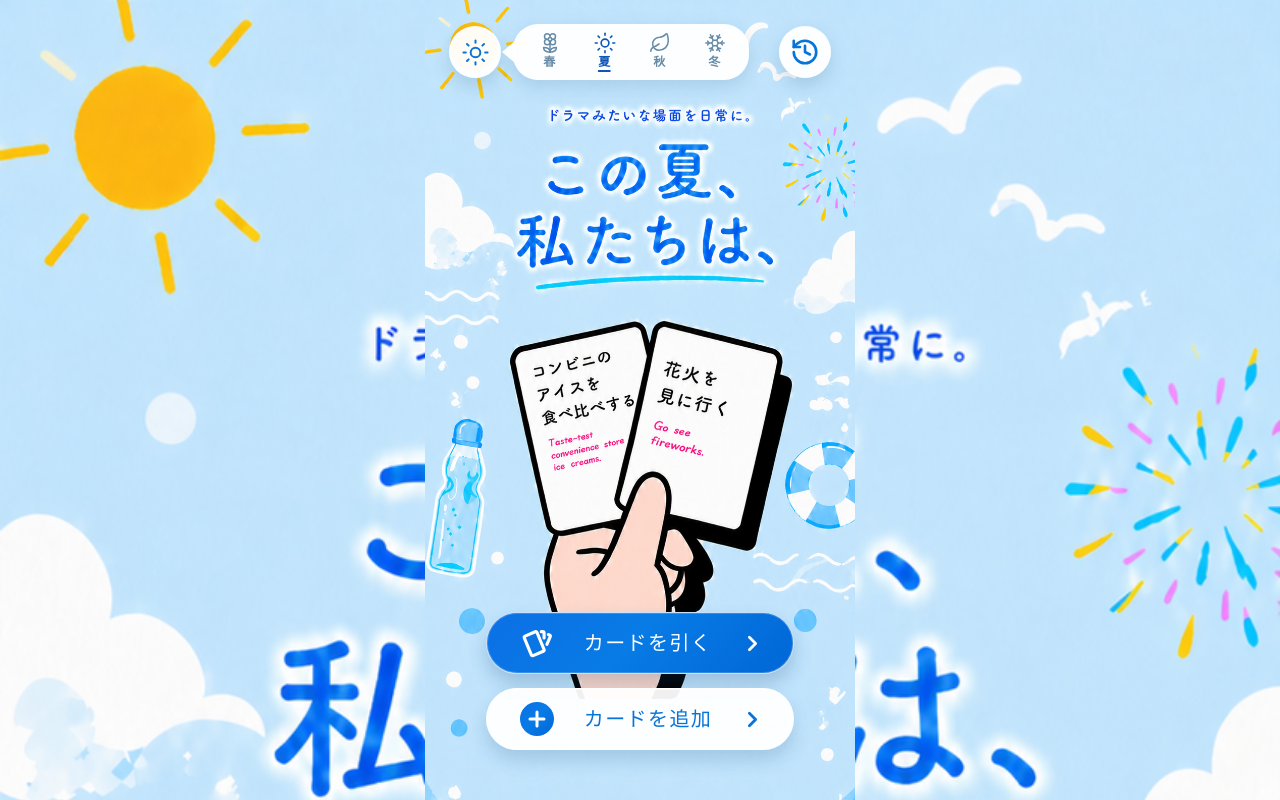
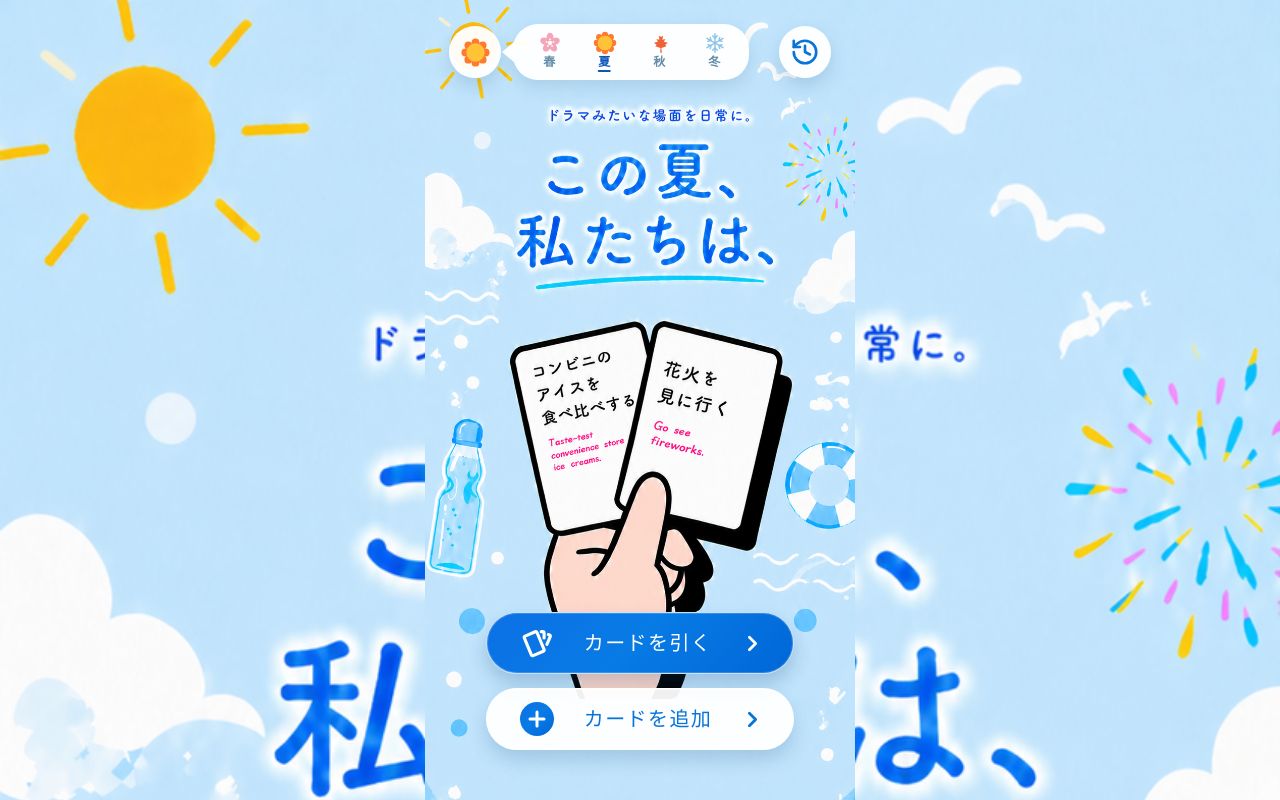
Before and after one commit to aoto-dev/this-summer-we, a React (Vite) app: page / in a window 1280 px wide. Both pictures are taken after a click on the button 475 px from the left and 52 px from the top of the page. Built offline with nearby package versions, Linux system fonts and the light colour scheme; a web font is replaced by a local one.

Commit message:
Add illustrated seasonal SVG icons

```diff
--- a/src/main.jsx
+++ b/src/main.jsx
@@ -1,7 +1,7 @@
 import React, { useEffect, useLayoutEffect, useMemo, useRef, useState } from "react";
 import { createRoot } from "react-dom/client";
 import TinderCard from "react-tinder-card";
-import { Calendar, Check, ChevronLeft, ChevronRight, CircleHelp, Flower2, History, House, Image, Leaf, Pencil, Plus, Snowflake, Sun, Trash2, X } from "lucide-react";
+import { Calendar, Check, ChevronLeft, ChevronRight, CircleHelp, History, House, Image, Pencil, Plus, Trash2, X } from "lucide-react";
 import { IconCards } from "@tabler/icons-react";
 import "./styles.css";
 
@@ -710,12 +710,67 @@ function HomeScreen({ isDrawing, isFading, hasCards, season, changeSeason, drawC
 }
 
 function SeasonIcon({ season, className }) {
-  const props = { className, size: 25, strokeWidth: 1.65, "aria-hidden": true };
+  const svgProps = {
+    className: `${className} season-icon-art season-icon-art--${season}`,
+    viewBox: "0 0 32 32",
+    "aria-hidden": true
+  };
 
-  if (season === "spring") return <Flower2 {...props} />;
-  if (season === "autumn") return <Leaf {...props} />;
-  if (season === "winter") return <Snowflake {...props} />;
-  return <Sun {...props} />;
+  if (season === "spring") {
+    return (
+      <svg {...svgProps}>
+        <g fill="#f3a6b7">
+          <ellipse cx="16" cy="8.2" rx="5.1" ry="7" />
+          <ellipse cx="23.4" cy="13.5" rx="5.1" ry="7" transform="rotate(72 23.4 13.5)" />
+          <ellipse cx="20.6" cy="22.1" rx="5.1" ry="7" transform="rotate(144 20.6 22.1)" />
+          <ellipse cx="11.4" cy="22.1" rx="5.1" ry="7" transform="rotate(216 11.4 22.1)" />
+          <ellipse cx="8.6" cy="13.5" rx="5.1" ry="7" transform="rotate(288 8.6 13.5)" />
+        </g>
+        <circle cx="16" cy="16" r="3.1" fill="#fff" />
+        <circle cx="16" cy="10.7" r="1.25" fill="#fff" />
+        <circle cx="21" cy="14.4" r="1.25" fill="#fff" />
+        <circle cx="19.1" cy="20.3" r="1.25" fill="#fff" />
+        <circle cx="12.9" cy="20.3" r="1.25" fill="#fff" />
+        <circle cx="11" cy="14.4" r="1.25" fill="#fff" />
+      </svg>
+    );
+  }
+
+  if (season === "autumn") {
+    return (
+      <svg {...svgProps}>
+        <path
+          fill="#ee6235"
+          d="M15.3 2.2l2.2 5.1 3-2-1 5.8 4.2-1.1-2 4 5.7 1.5-4 3.3 2.2 2.1-7.7 2.2.8 6.9h-2.4l.4-6.9-7.7-2.2 2.2-2.1-4-3.3 5.7-1.5-2-4 4.2 1.1-1-5.8 3 2z"
+        />
+      </svg>
+    );
+  }
+
+  if (season === "winter") {
+    return (
+      <svg {...svgProps} fill="none" stroke="#8fc4e8" strokeLinecap="round" strokeLinejoin="round" strokeWidth="2.1">
+        <path d="M16 2.5v27M4.3 9.2l23.4 13.6M4.3 22.8L27.7 9.2" />
+        <path d="M12.7 5.6L16 8.9l3.3-3.3M12.7 26.4L16 23.1l3.3 3.3M5.8 13.5l4.5-1.2-1.2-4.5M26.2 18.5l-4.5 1.2 1.2 4.5M9.1 24.2l1.2-4.5-4.5-1.2M22.9 7.8l-1.2 4.5 4.5 1.2" />
+      </svg>
+    );
+  }
+
+  return (
+    <svg {...svgProps}>
+      <g fill="#ff7a2f">
+        <circle cx="16" cy="4.8" r="4.3" />
+        <circle cx="23.9" cy="8.1" r="4.3" />
+        <circle cx="27.2" cy="16" r="4.3" />
+        <circle cx="23.9" cy="23.9" r="4.3" />
+        <circle cx="16" cy="27.2" r="4.3" />
+        <circle cx="8.1" cy="23.9" r="4.3" />
+        <circle cx="4.8" cy="16" r="4.3" />
+        <circle cx="8.1" cy="8.1" r="4.3" />
+      </g>
+      <circle cx="16" cy="16" r="10.1" fill="#ffc338" />
+    </svg>
+  );
 }
 
 function CardScreen({
```
